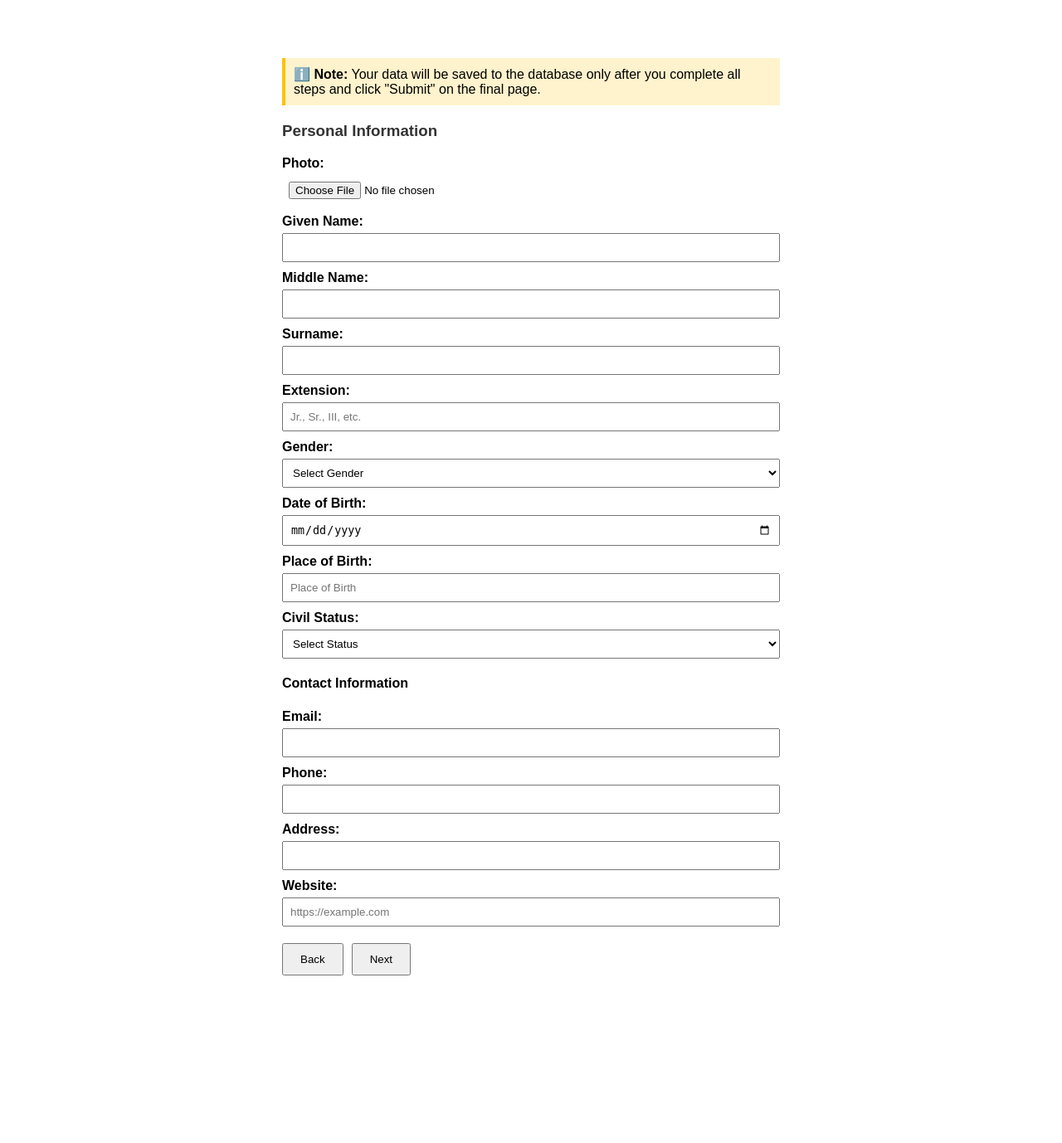
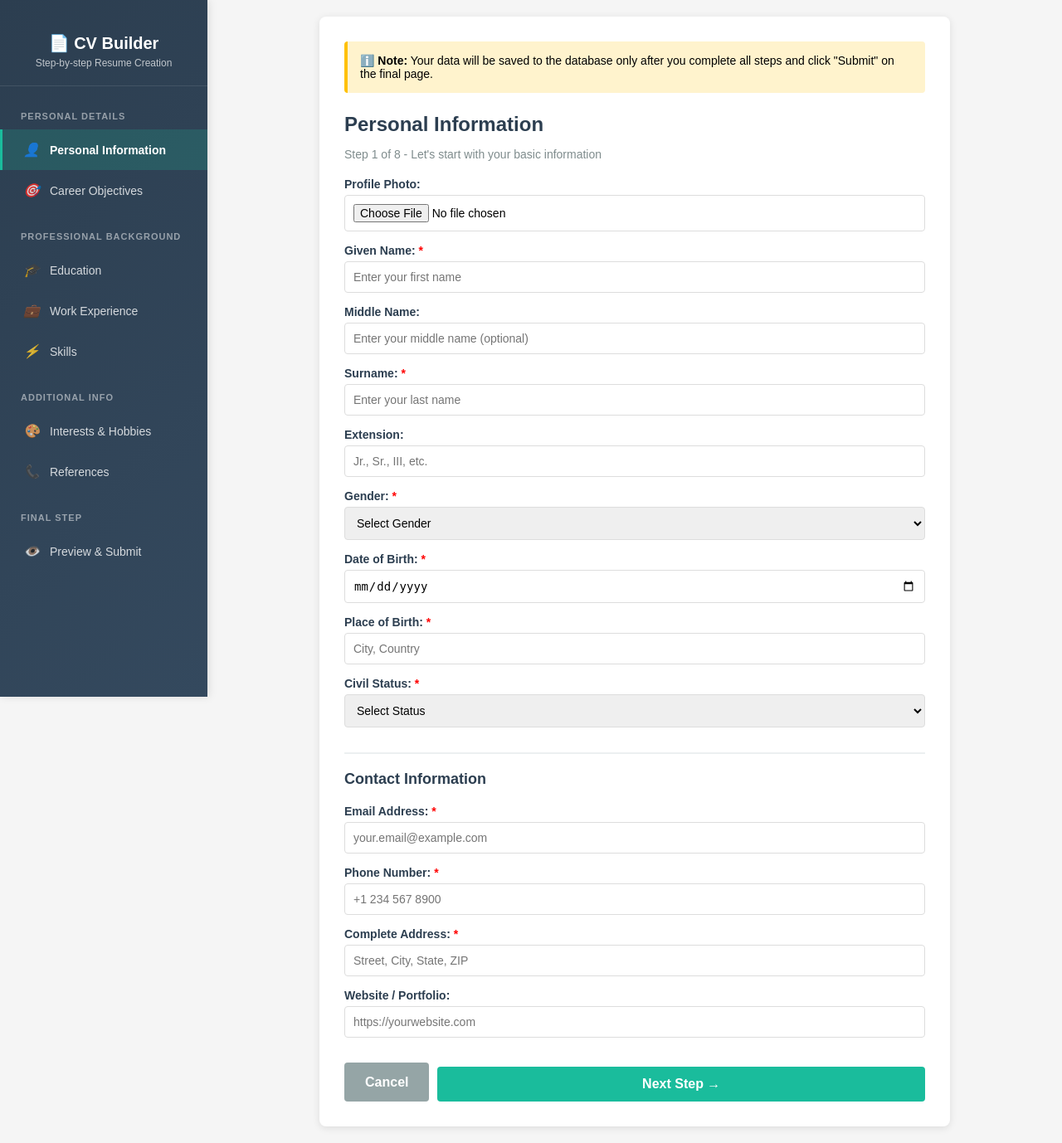
Before and after one commit to Swxounih/IPT-CV-Group-Project, a PHP site: page /personal-information.php in a window 1280 px wide. Shown: the whole page at 83% size. Before the commit the page ends 1176 px from the top, so only its background shows below. Run offline with PHP 8.4, Linux system fonts and the light colour scheme.

Commit message:
Umay Palavino
Ayusin mo nalang yung design tas yung gayahin yung kay asmir na layout

```diff
--- a/Interests.php
+++ b/Interests.php
@@ -18,6 +18,7 @@
 <head>
     <meta charset="UTF-8">
     <meta name="viewport" content="width=device-width, initial-scale=1.0">
+    <link rel="stylesheet" href="sidebar.css">
     <title>Interests</title>
     <style>
         body { font-family: Arial, sans-serif; max-width: 600px; margin: 50px auto; padding: 20px; }
@@ -30,6 +31,9 @@
     </style>
 </head>
 <body>
+    <!-- Dito yung sidebar -->
+    <?php include 'sidebar-nav.php'; ?>
+
     <div class="info-note">
         ℹ️ <strong>Note:</strong> Your data will be saved to the database only after you complete all steps and click "Submit" on the final page.
     </div>
--- a/career-objectives.php
+++ b/career-objectives.php
@@ -18,6 +18,7 @@
 <head>
     <meta charset="UTF-8">
     <meta name="viewport" content="width=device-width, initial-scale=1.0">
+    <link rel="stylesheet" href="sidebar.css">
     <title>Career Objectives</title>
     <style>
         body { font-family: Arial, sans-serif; max-width: 600px; margin: 50px auto; padding: 20px; }
@@ -30,6 +31,9 @@
     </style>
 </head>
 <body>
+    <!-- Dito yung sidebar -->
+    <?php include 'sidebar-nav.php'; ?>
+
     <div class="info-note">
         ℹ️ <strong>Note:</strong> Your data will be saved to the database only after you complete all steps and click "Submit" on the final page.
     </div>
--- a/personal-information.php
+++ b/personal-information.php
@@ -45,54 +45,162 @@
 <head>
     <meta charset="UTF-8">
     <meta name="viewport" content="width=device-width, initial-scale=1.0">
-    <title>Personal Information</title>
+    <title>Personal Information - CV Builder</title>
+    <link rel="stylesheet" href="sidebar.css">
     <style>
-        body { font-family: Arial, sans-serif; max-width: 600px; margin: 50px auto; padding: 20px; }
-        label { display: block; margin-top: 10px; font-weight: bold; }
-        input, select, textarea { width: 100%; padding: 8px; margin-top: 5px; box-sizing: border-box; }
-        input[type="submit"], button { width: auto; padding: 10px 20px; margin-top: 20px; cursor: pointer; }
-        h3 { color: #333; }
-        .btn-container { display: flex; gap: 10px; }
-        .info-note { background: #fff3cd; padding: 10px; border-left: 4px solid #ffc107; margin-bottom: 20px; }
+        /* Page specific styles */
+        body {
+            font-family: Arial, sans-serif;
+            margin: 0;
+            padding: 0;
+            background-color: #f5f5f5;
+        }
+
+        .form-container {
+            max-width: 700px;
+            margin: 0 auto;
+            background: white;
+            padding: 30px;
+            border-radius: 8px;
+            box-shadow: 0 2px 10px rgba(0,0,0,0.1);
+        }
+
+        h3 {
+            color: #2c3e50;
+            margin-bottom: 10px;
+            font-size: 24px;
+        }
+
+        .form-subtitle {
+            color: #7f8c8d;
+            margin-bottom: 20px;
+            font-size: 14px;
+        }
+
+        label {
+            display: block;
+            margin-top: 15px;
+            font-weight: 600;
+            color: #2c3e50;
+            font-size: 14px;
+        }
+
+        input, select, textarea {
+            width: 100%;
+            padding: 10px;
+            margin-top: 5px;
+            box-sizing: border-box;
+            border: 1px solid #ddd;
+            border-radius: 4px;
+            font-size: 14px;
+        }
+
+        input:focus, select:focus, textarea:focus {
+            outline: none;
+            border-color: #1abc9c;
+        }
+
+        input[type="submit"], button {
+            padding: 12px 25px;
+            cursor: pointer;
+            border: none;
+            border-radius: 4px;
+            font-size: 16px;
+            font-weight: 600;
+            transition: all 0.3s ease;
+        }
+
+        input[type="submit"] {
+            background-color: #1abc9c;
+            color: white;
+        }
+
+        input[type="submit"]:hover {
+            background-color: #16a085;
+        }
+
+        button {
+            background-color: #95a5a6;
+            color: white;
+        }
+
+        button:hover {
+            background-color: #7f8c8d;
+        }
+
+        .btn-container {
+            display: flex;
+            gap: 10px;
+            margin-top: 30px;
+            justify-content: flex-end;
+        }
+
+        .info-note {
+            background: #fff3cd;
+            padding: 15px;
+            border-left: 4px solid #ffc107;
+            margin-bottom: 20px;
+            border-radius: 4px;
+            font-size: 14px;
+        }
+
+        .section-divider {
+            margin: 30px 0 20px 0;
+            padding-top: 20px;
+            border-top: 2px solid #ecf0f1;
+        }
+
+        .section-title {
+            color: #2c3e50;
+            font-size: 18px;
+            font-weight: 600;
+            margin-bottom: 15px;
+        }
     </style>
 </head>
 <body>
+    <!-- Dito yung sidebar -->
+    <?php include 'sidebar-nav.php'; ?>
+
+    <div class="main-content">
+        <div class="form-container">
             <div class="info-note">
                 ℹ️ <strong>Note:</strong> Your data will be saved to the database only after you complete all steps and click "Submit" on the final page.
             </div>
 
             <form action="personal-information.php" method="post" enctype="multipart/form-data">
                 <h3>Personal Information</h3>
+                <p class="form-subtitle">Step 1 of 8 - Let's start with your basic information</p>
 
-        <label for="photo">Photo:</label>
+                <label for="photo">Profile Photo:</label>
                 <input type="file" id="photo" name="photo" accept="image/*">
 
-        <label for="given_name">Given Name:</label>
-        <input type="text" id="given_name" name="given_name" value="<?php echo htmlspecialchars($data['given_name'] ?? ''); ?>" required>
+                <label for="given_name">Given Name: <span style="color: red;">*</span></label>
+                <input type="text" id="given_name" name="given_name" value="<?php echo htmlspecialchars($data['given_name'] ?? ''); ?>" required placeholder="Enter your first name">
 
                 <label for="middle_name">Middle Name:</label>
-        <input type="text" id="middle_name" name="middle_name" value="<?php echo htmlspecialchars($data['middle_name'] ?? ''); ?>">
+                <input type="text" id="middle_name" name="middle_name" value="<?php echo htmlspecialchars($data['middle_name'] ?? ''); ?>" placeholder="Enter your middle name (optional)">
 
-        <label for="surname">Surname:</label>
-        <input type="text" id="surname" name="surname" value="<?php echo htmlspecialchars($data['surname'] ?? ''); ?>" required>
+                <label for="surname">Surname: <span style="color: red;">*</span></label>
+                <input type="text" id="surname" name="surname" value="<?php echo htmlspecialchars($data['surname'] ?? ''); ?>" required placeholder="Enter your last name">
 
                 <label for="extension">Extension:</label>
                 <input type="text" id="extension" name="extension" value="<?php echo htmlspecialchars($data['extension'] ?? ''); ?>" placeholder="Jr., Sr., III, etc.">
 
-        <label for="gender">Gender:</label>
+                <label for="gender">Gender: <span style="color: red;">*</span></label>
                 <select id="gender" name="gender" required>
                     <option value="">Select Gender</option>
                     <option value="male" <?php echo ($data['gender'] ?? '') === 'male' ? 'selected' : ''; ?>>Male</option>
                     <option value="female" <?php echo ($data['gender'] ?? '') === 'female' ? 'selected' : ''; ?>>Female</option>
                 </select>
 
-        <label for="birthdate">Date of Birth:</label>
+                <label for="birthdate">Date of Birth: <span style="color: red;">*</span></label>
                 <input type="date" name="birthdate" id="birthdate" value="<?php echo htmlspecialchars($data['birthdate'] ?? ''); ?>" required>
 
-        <label for="birthplace">Place of Birth:</label>
-        <input type="text" name="birthplace" id="birthplace" value="<?php echo htmlspecialchars($data['birthplace'] ?? ''); ?>" placeholder="Place of Birth" required>
+                <label for="birthplace">Place of Birth: <span style="color: red;">*</span></label>
+                <input type="text" name="birthplace" id="birthplace" value="<?php echo htmlspecialchars($data['birthplace'] ?? ''); ?>" placeholder="City, Country" required>
 
-        <label for="civil_status">Civil Status:</label>
+                <label for="civil_status">Civil Status: <span style="color: red;">*</span></label>
                 <select id="civil_status" name="civil_status" required>
                     <option value="">Select Status</option>
                     <option value="single" <?php echo ($data['civil_status'] ?? '') === 'single' ? 'selected' : ''; ?>>Single</option>
@@ -101,24 +209,28 @@
                     <option value="widowed" <?php echo ($data['civil_status'] ?? '') === 'widowed' ? 'selected' : ''; ?>>Widowed</option>
                 </select>
 
-        <h4>Contact Information</h4>
+                <div class="section-divider">
+                    <div class="section-title">Contact Information</div>
+                </div>
 
-        <label for="email">Email:</label>
-        <input type="email" id="email" name="email" value="<?php echo htmlspecialchars($data['email'] ?? ''); ?>" required>
+                <label for="email">Email Address: <span style="color: red;">*</span></label>
+                <input type="email" id="email" name="email" value="<?php echo htmlspecialchars($data['email'] ?? ''); ?>" required placeholder="your.email@example.com">
 
-        <label for="phone">Phone:</label>
-        <input type="tel" id="phone" name="phone" value="<?php echo htmlspecialchars($data['phone'] ?? ''); ?>" required>
+                <label for="phone">Phone Number: <span style="color: red;">*</span></label>
+                <input type="tel" id="phone" name="phone" value="<?php echo htmlspecialchars($data['phone'] ?? ''); ?>" required placeholder="+1 234 567 8900">
 
-        <label for="address">Address:</label>
-        <input type="text" id="address" name="address" value="<?php echo htmlspecialchars($data['address'] ?? ''); ?>" required>
+                <label for="address">Complete Address: <span style="color: red;">*</span></label>
+                <input type="text" id="address" name="address" value="<?php echo htmlspecialchars($data['address'] ?? ''); ?>" required placeholder="Street, City, State, ZIP">
 
-        <label for="website">Website:</label>
-        <input type="url" id="website" name="website" value="<?php echo htmlspecialchars($data['website'] ?? ''); ?>" placeholder="https://example.com">
+                <label for="website">Website / Portfolio:</label>
+                <input type="url" id="website" name="website" value="<?php echo htmlspecialchars($data['website'] ?? ''); ?>" placeholder="https://yourwebsite.com">
 
                 <div class="btn-container">
-            <button type="button" onclick="window.location.href='search-create.php'">Back</button>
-            <input type="submit" value="Next">
+                    <button type="button" onclick="window.location.href='search-create.php'">Cancel</button>
+                    <input type="submit" value="Next Step →">
                 </div>
             </form>
+        </div>
+    </div>
 </body>
 </html>
--- a/preview.php
+++ b/preview.php
@@ -90,6 +90,7 @@
     <meta charset="UTF-8">
     <meta name="viewport" content="width=device-width, initial-scale=1.0">
     <title>Resume Preview</title>
+    <link rel="stylesheet" href="sidebar.css">
     <style>
         body {
             font-family: 'Georgia', serif;
@@ -186,6 +187,9 @@
     </style>
 </head>
 <body>
+    <!-- Dito yung sidebar -->
+    <?php include 'sidebar-nav.php'; ?>
+
     <div class="resume-container">
         <!-- Header Section -->
         <div class="header">
--- a/references.php
+++ b/references.php
@@ -44,6 +44,7 @@
 <head>
     <meta charset="UTF-8">
     <meta name="viewport" content="width=device-width, initial-scale=1.0">
+    <link rel="stylesheet" href="sidebar.css">
     <title>References</title>
     <style>
         body { font-family: Arial, sans-serif; max-width: 700px; margin: 50px auto; padding: 20px; }
@@ -60,6 +61,9 @@
     </style>
 </head>
 <body>
+    <!-- Dito yung sidebar -->
+    <?php include 'sidebar-nav.php'; ?>
+
     <div class="info-note">
         ℹ️ <strong>Note:</strong> Your data will be saved to the database only after you complete all steps and click "Submit" on the final page.
     </div>
--- /dev/null
+++ b/sidebar-nav.php
@@ -0,0 +1,77 @@
+<!-- Sidebar Navigation -->
+<button class="mobile-menu-toggle" onclick="toggleSidebar()">☰</button>
+<div class="sidebar-overlay" onclick="toggleSidebar()"></div>
+
+<aside class="sidebar" id="sidebar">
+    <div class="sidebar-header">
+        <h2>📄 CV Builder</h2>
+        <p>Step-by-step Resume Creation</p>
+    </div>
+
+    <nav>
+        <div class="step-indicator">Personal Details</div>
+        <ul>
+            <li>
+                <a href="personal-information.php" class="<?php echo (basename($_SERVER['PHP_SELF']) == 'personal-information.php') ? 'active' : ''; ?>">
+                    <i>👤</i> Personal Information
+                </a>
+            </li>
+            <li>
+                <a href="career-objectives.php" class="<?php echo (basename($_SERVER['PHP_SELF']) == 'career-objectives.php') ? 'active' : ''; ?>">
+                    <i>🎯</i> Career Objectives
+                </a>
+            </li>
+        </ul>
+
+        <div class="step-indicator">Professional Background</div>
+        <ul>
+            <li>
+                <a href="education.php" class="<?php echo (basename($_SERVER['PHP_SELF']) == 'education.php') ? 'active' : ''; ?>">
+                    <i>🎓</i> Education
+                </a>
+            </li>
+            <li>
+                <a href="work-experience.php" class="<?php echo (basename($_SERVER['PHP_SELF']) == 'work-experience.php') ? 'active' : ''; ?>">
+                    <i>💼</i> Work Experience
+                </a>
+            </li>
+            <li>
+                <a href="skills.php" class="<?php echo (basename($_SERVER['PHP_SELF']) == 'skills.php') ? 'active' : ''; ?>">
+                    <i>⚡</i> Skills
+                </a>
+            </li>
+        </ul>
+
+        <div class="step-indicator">Additional Info</div>
+        <ul>
+            <li>
+                <a href="interests.php" class="<?php echo (basename($_SERVER['PHP_SELF']) == 'interests.php') ? 'active' : ''; ?>">
+                    <i>🎨</i> Interests & Hobbies
+                </a>
+            </li>
+            <li>
+                <a href="references.php" class="<?php echo (basename($_SERVER['PHP_SELF']) == 'references.php') ? 'active' : ''; ?>">
+                    <i>📞</i> References
+                </a>
+            </li>
+        </ul>
+
+        <div class="step-indicator">Final Step</div>
+        <ul>
+            <li>
+                <a href="preview.php" class="<?php echo (basename($_SERVER['PHP_SELF']) == 'preview.php') ? 'active' : ''; ?>">
+                    <i>👁️</i> Preview & Submit
+                </a>
+            </li>
+        </ul>
+    </nav>
+</aside>
+
+<script>
+function toggleSidebar() {
+    const sidebar = document.getElementById('sidebar');
+    const overlay = document.querySelector('.sidebar-overlay');
+    sidebar.classList.toggle('active');
+    overlay.classList.toggle('active');
+}
+</script>
--- /dev/null
+++ b/sidebar.css
@@ -0,0 +1,171 @@
+/* Sidebar Navigation Styles */
+.sidebar {
+    position: fixed;
+    left: 0;
+    top: 0;
+    width: 250px;
+    height: 100vh;
+    background: linear-gradient(135deg, #2c3e50 0%, #34495e 100%);
+    padding: 20px 0;
+    box-shadow: 2px 0 10px rgba(0,0,0,0.1);
+    overflow-y: auto;
+    z-index: 1000;
+    transition: transform 0.3s ease;
+}
+
+.sidebar-header {
+    padding: 20px;
+    text-align: center;
+    border-bottom: 1px solid rgba(255,255,255,0.1);
+    margin-bottom: 20px;
+}
+
+.sidebar-header h2 {
+    color: #fff;
+    font-size: 20px;
+    margin: 0;
+    font-weight: 600;
+}
+
+.sidebar-header p {
+    color: rgba(255,255,255,0.7);
+    font-size: 12px;
+    margin: 5px 0 0 0;
+}
+
+.sidebar nav ul {
+    list-style: none;
+    padding: 0;
+    margin: 0;
+}
+
+.sidebar nav ul li {
+    margin: 0;
+    padding: 0;
+}
+
+.sidebar nav ul li a {
+    display: flex;
+    align-items: center;
+    padding: 15px 25px;
+    color: rgba(255,255,255,0.8);
+    text-decoration: none;
+    font-size: 14px;
+    font-weight: 500;
+    transition: all 0.3s ease;
+    border-left: 3px solid transparent;
+}
+
+.sidebar nav ul li a:hover {
+    background-color: rgba(255,255,255,0.1);
+    color: #fff;
+    border-left-color: #1abc9c;
+    padding-left: 30px;
+}
+
+.sidebar nav ul li a.active {
+    background-color: rgba(26, 188, 156, 0.2);
+    color: #fff;
+    border-left-color: #1abc9c;
+    font-weight: 600;
+}
+
+.sidebar nav ul li a i {
+    margin-right: 12px;
+    font-size: 16px;
+    width: 20px;
+    text-align: center;
+}
+
+/* Main Content Area (to account for sidebar) */
+.main-content {
+    margin-left: 250px;
+    padding: 20px;
+    min-height: 100vh;
+    background-color: #f5f5f5;
+}
+
+/* Mobile Menu Toggle */
+.mobile-menu-toggle {
+    display: none;
+    position: fixed;
+    top: 15px;
+    left: 15px;
+    z-index: 1001;
+    background-color: #2c3e50;
+    color: white;
+    border: none;
+    padding: 10px 15px;
+    border-radius: 5px;
+    cursor: pointer;
+    font-size: 20px;
+}
+
+.mobile-menu-toggle:hover {
+    background-color: #1abc9c;
+}
+
+/* Responsive Design */
+@media (max-width: 768px) {
+    .sidebar {
+        transform: translateX(-100%);
+    }
+
+    .sidebar.active {
+        transform: translateX(0);
+    }
+
+    .main-content {
+        margin-left: 0;
+        padding: 70px 15px 20px 15px;
+    }
+
+    .mobile-menu-toggle {
+        display: block;
+    }
+
+    /* Overlay when sidebar is open */
+    .sidebar-overlay {
+        display: none;
+        position: fixed;
+        top: 0;
+        left: 0;
+        width: 100%;
+        height: 100%;
+        background-color: rgba(0,0,0,0.5);
+        z-index: 999;
+    }
+
+    .sidebar-overlay.active {
+        display: block;
+    }
+}
+
+/* Scrollbar styling for sidebar */
+.sidebar::-webkit-scrollbar {
+    width: 6px;
+}
+
+.sidebar::-webkit-scrollbar-track {
+    background: rgba(255,255,255,0.1);
+}
+
+.sidebar::-webkit-scrollbar-thumb {
+    background: rgba(255,255,255,0.3);
+    border-radius: 3px;
+}
+
+.sidebar::-webkit-scrollbar-thumb:hover {
+    background: rgba(255,255,255,0.5);
+}
+
+/* Step indicator (optional) */
+.step-indicator {
+    padding: 10px 25px;
+    color: rgba(255,255,255,0.5);
+    font-size: 11px;
+    text-transform: uppercase;
+    letter-spacing: 1px;
+    margin-top: 15px;
+    font-weight: 600;
+}
--- a/skills.php
+++ b/skills.php
@@ -46,6 +46,7 @@
 <head>
     <meta charset="UTF-8">
     <meta name="viewport" content="width=device-width, initial-scale=1.0">
+    <link rel="stylesheet" href="sidebar.css">
     <title>Work Experience</title>
     <style>
         body { font-family: Arial, sans-serif; max-width: 700px; margin: 50px auto; padding: 20px; }
@@ -62,6 +63,9 @@
     </style>
 </head>
 <body>
+    <!-- Dito yung sidebar -->
+    <?php include 'sidebar-nav.php'; ?>
+
     <div class="info-note">
         ℹ️ <strong>Note:</strong> Your data will be saved to the database only after you complete all steps and click "Submit" on the final page.
     </div>
--- a/work-experience.php
+++ b/work-experience.php
@@ -46,6 +46,7 @@
 <head>
     <meta charset="UTF-8">
     <meta name="viewport" content="width=device-width, initial-scale=1.0">
+    <link rel="stylesheet" href="sidebar.css">
     <title>Work Experience</title>
     <style>
         body { font-family: Arial, sans-serif; max-width: 700px; margin: 50px auto; padding: 20px; }
@@ -62,6 +63,9 @@
     </style>
 </head>
 <body>
+    <!-- Dito yung sidebar -->
+    <?php include 'sidebar-nav.php'; ?>
+
     <div class="info-note">
         ℹ️ <strong>Note:</strong> Your data will be saved to the database only after you complete all steps and click "Submit" on the final page.
     </div>
```
Also changed, not shown: education.php (+78 -11 lines), navigation-bar.php (deleted, +0 -22 lines). Lines whose indentation alone changed are shown as unchanged.
